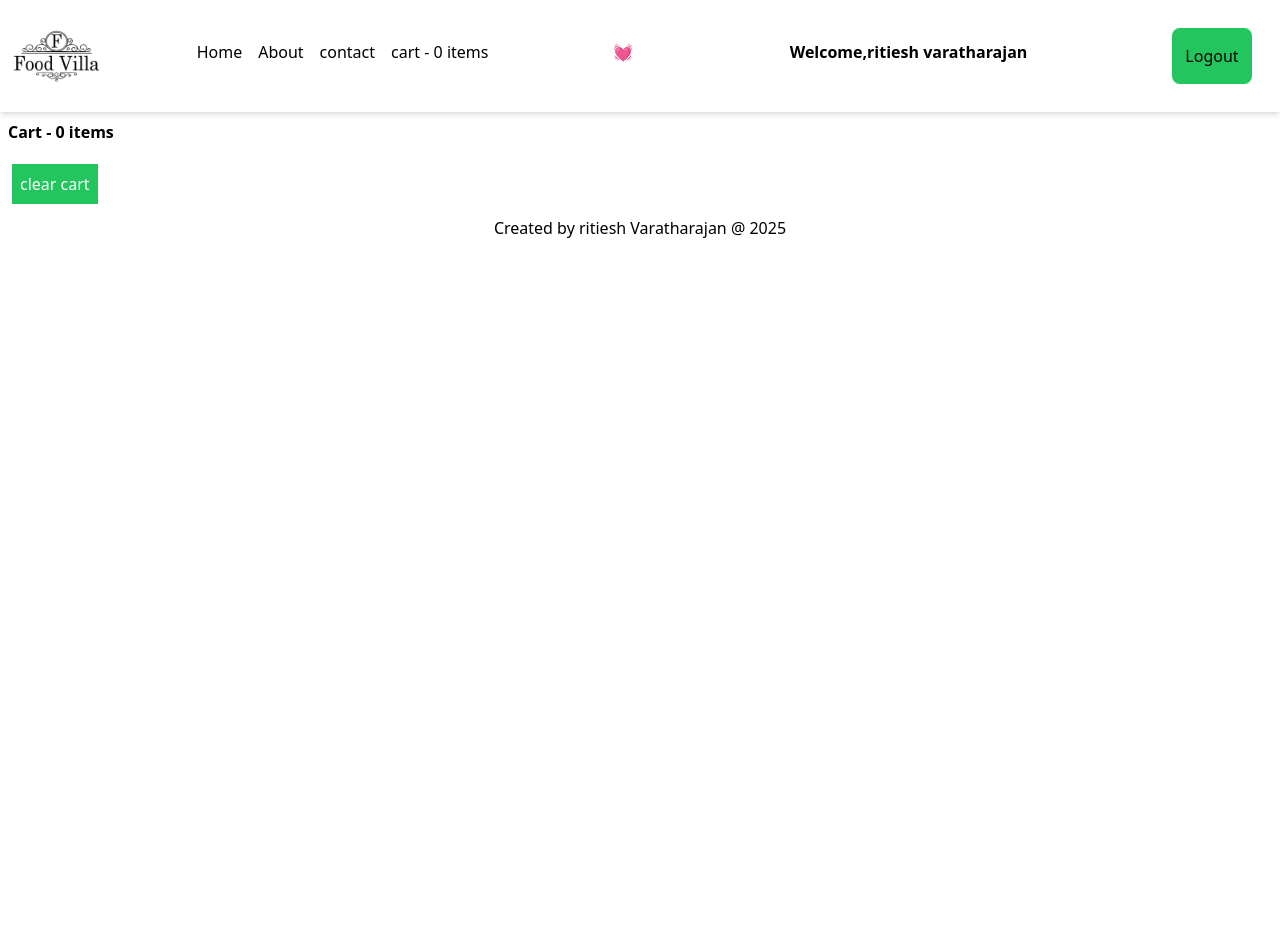
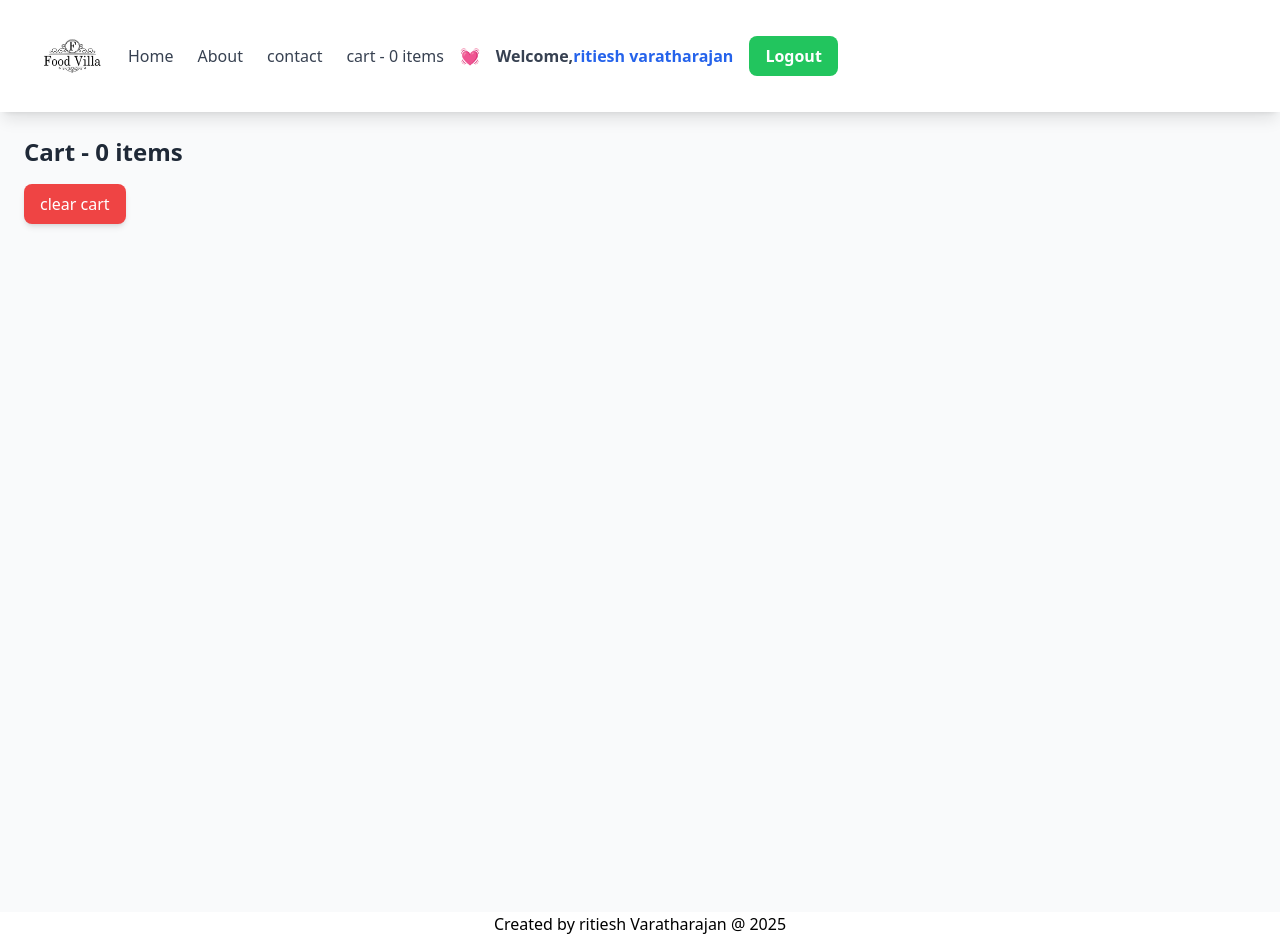
Before and after one commit to ritiesh/Swiggy-clone-, a React (Create React App) app: page /cart in a window 1280 px wide. Before the commit the page ends 800 px from the top, so only its background shows below. Built offline with nearby package versions, Linux system fonts and the light colour scheme.

Commit message:
commit new

```diff
--- a/public/index.html
+++ b/public/index.html
@@ -4,7 +4,8 @@
 <head>
     <meta charset="utf-8" />
     <link rel="icon" href="%PUBLIC_URL%/favicon.ico" />
-    <meta name="viewport" content="width=device-width, initial-scale=1" />
+    <!-- <meta name="viewport" content="width=device-width, initial-scale=1" /> -->
+    <meta name="viewport" content="width=device-width, initial-scale=1.0">
     <meta name="theme-color" content="#000000" />
 
     <meta name="description" content="Web site created using create-react-app" />
--- a/src/components/Body.js
+++ b/src/components/Body.js
@@ -41,18 +41,18 @@ const Body = () => {
 
   return (allrestaurent.length === 0) ? <Skimmer /> : (
     <>
-      <div className="px-2 py-2 my-2 m-96">
+      <div className="flex justify-center items-center py-6">
         <input
           type="text"
-          className="focus:bg-pink-100 border-2 h-9 w-96 "
-          placeholder="search"
+          className="border border-gray-300 focus:border-orange-500 focus:ring focus:ring-orange-200 rounded-lg h-12 w-full max-w-lg px-4 text-sm shadow-md outline-none transition-all duration-200"
+          placeholder="Search restaurents..."
           value={searchText}
           onChange={(e) => setSearchText(e.target.value)
           }
 
         >
         </input>
-        <button className="  bg-orange-500 h-9 text-white" onClick={() => {
+        <button className="ml-2 bg-orange-500 hover:bg-orange-600 text-white font-medium px-6 py-3 rounded-lg shadow-md transition-all duration-200" onClick={() => {
           // console.log(searchText)
           const data = filterData(searchText, allrestaurent)
           console.log(data)
@@ -69,7 +69,7 @@ const Body = () => {
 
         })}></input> */}
       </div>
-      <div className="flex flex-wrap bg-gray-400">
+      <div className="grid grid-cols-1 sm:grid-cols-2 md:grid-cols-3 lg:grid-cols-4 gap-6 p-4 bg-gray-100">
         {filterrestaurent?.map((restaurentList) => {
           return <Link to={"/restaurent/" + restaurentList.info.id} key={restaurentList.info.id}><Restrocard {...restaurentList.info} /></Link>
         })}
--- a/src/components/Cart.js
+++ b/src/components/Cart.js
@@ -9,10 +9,10 @@ const Cart = () => {
     dispatch(clearCart())
   }
   return (
-    <div>
-      <h1 className="p-2 font-bold">Cart - {cartItems.length} items</h1>
-      <button className="p-2 bg-green-500 m-3 text-white" onClick={()=>handleCart()}>clear cart</button>
-      <div className="flex flex-wrap">
+    <div className="p-6 bg-gray-50 min-h-screen">
+      <h1 className="text-2xl font-bold text-gray-800 mb-4">Cart - {cartItems.length} items</h1>
+      <button className="px-4 py-2 bg-red-500 text-white rounded-lg shadow-md hover:bg-red-600 transition-colors" onClick={()=>handleCart()}>clear cart</button>
+      <div className="flex flex-wrap gap-6 mt-6">
       {cartItems.map((item)=><FoodItem key={item.id}{...item} />)}
       </div>
     </div>
--- a/src/components/FoodItem.js
+++ b/src/components/FoodItem.js
@@ -1,15 +1,17 @@
 import { IMG_URL } from "../constant";
 
 
-const FoodItem=({description,price,imageId,name})=>{
+const FoodItem=({description,price,imageId,name,defaultPrice})=>{
   return(
 
-    <div className="w-48 bg-white m-6 ">
-    <img alt="none" src={IMG_URL + imageId}></img>
-    <h1 className="font-bold">{name}</h1>
-    <h3>{description}</h3>
-    <h4 className="font-bold">Ruppees : {price/100}</h4>
-
+    <div className="w-64 bg-white m-6 rounded-2xl shadow-lg hover:shadow-xl transition-shadow duration-200 h-80 overflow-hidden">
+    <img alt="none" src={IMG_URL + imageId} className="w-full h-40 rounded-t-2xl object-cover"></img>
+    <div className="p-4 flex flex-col justify-between h-40">
+    <h1 className="font-semibold text-lg text-gray-800 truncate">{name}</h1>
+    <h3 className="text-gray-500 text-sm mt-1 truncate">{description}</h3>
+    {price && <p className="text-gray-800 font-medium mt-2">₹  {price/100}.00</p>}
+    {defaultPrice && <p className="text-gray-800 font-medium mt-2">₹ {defaultPrice/100}.00</p>}
+    </div>
   </div>
   )
 }
--- a/src/components/Header.js
+++ b/src/components/Header.js
@@ -7,7 +7,7 @@ import { useContext } from "react";
 import { useSelector } from "react-redux";
 
 const Title = () => (
-  <a href="/"><img className="h-28 p-2 sm:max-2xl" alt="nothing" src={Logo} ></img></a>
+  <a href="/"><img className="h-16 sm:h-20 p-2 transition-transform duration-200 hover:scale-105" alt="nothing" src={Logo} ></img></a>
 )
 const Header = () => {
 
@@ -18,25 +18,39 @@ const Header = () => {
   const cartItems=useSelector(store=>store.cart.items)
   console.log(cartItems)
   return (
-    <div className="flex justify-between bg-white shadow-md">
+    <div className="flex justify-between items-center bg-white shadow-lg p-4 md:px-8 sticky top-0 z-50">
+      <div className="flex items-center space-x-4">
       <Title />
+
       <div>
-        <ul className="flex py-10">
-          <li className="px-2"><Link to="/">Home</Link></li>
-          <Link to="/about" ><li className="px-2">About</li></Link>
-          <Link to="/contact"><li className="px-2">contact</li></Link>
+        <ul className="hidden sm:flex space-x-6 text-gray-700 font-medium">
+          <li className="hover:text-blue-600 transition-colors duration-200">
+            <Link to="/">Home</Link>
+            </li>
+          <Link to="/about" ><li className="hover:text-blue-600 transition-colors duration-200">About</li></Link>
+          <Link to="/contact"><li className="hover:text-blue-600 transition-colors duration-200">contact</li></Link>
 
           {/* <Link to="/instamart"><li className="px-2">Instamart</li></Link> */}
-          <Link to="/cart"><li className="px-2">cart - {cartItems.length} items</li></Link>
+          <Link to="/cart"><li className="hover:text-blue-600 transition-colors duration-200">cart - {cartItems.length} items</li></Link>
         </ul>
       </div>
 
-      <div className="m-5 p-5">
+      <div className="flex items-center space-x-6">
       {isOnline ? '💓' : '❣️'}
       </div>
-      <p className="p-10 text-black-500 font-bold">Welcome,{user.name}</p>
-      {loggedIn ? <button className="bg-green-500 m-7 w-20 rounded-lg" onClick={() => setLoggedIn(!loggedIn)}>Logout</button> : <button className="bg-red-500 m-7 w-20 rounded-lg" onClick={() => setLoggedIn(!loggedIn)}>Login</button>}
-
+      <div>
+      <p className="text-gray-700 font-semibold">Welcome,
+        <span className="text-blue-600">{user.name}</span>
+        </p>
+      </div>
+      <div>
+      {loggedIn ?
+      <button className="bg-green-500 hover:bg-green-600 text-white font-semibold py-2 px-4 rounded-lg transition-all duration-200" onClick={() => setLoggedIn(!loggedIn)}>Logout
+      </button> :
+      <button className="bg-red-500 hover:bg-red-600 text-white font-semibold py-2 px-4 rounded-lg transition-all duration-200" onClick={() => setLoggedIn(!loggedIn)}>Login
+      </button>}
+      </div>
+      </div>
 
     </div>
   )
--- a/src/components/RestaurentMenu.js
+++ b/src/components/RestaurentMenu.js
@@ -29,41 +29,44 @@ const RestaurentMenu = () => {
   }
 
   return (!restaurent) ? <Shimmer /> : (
-    <div className="flex p-2 m-4">
-      <div className="w-96">
-        <h1>Restaurent id:{id}</h1>
-
-        <h1 className="font-bold text-base p-1">{name}</h1>
-        <img src={IMG_URL + cloudinaryImageId} alt="logo" width={200} height={100}></img>
-        <h2>{areaName}</h2>
-        <div className="bg-green-500 w-12  text-sm">
+    <div className="flex flex-col lg:flex-row p-6 m-4 bg-gray-50 rounded-lg shadow-lg">
+      <div className="lg:w-1/3 w-full mb-6 lg:mb-0 p-4">
+        <h1 className="text-xl font-bold text-gray-800 mb-2">{name}</h1>
+        <img src={IMG_URL + cloudinaryImageId} alt="logo" className="w-64 h-36 rounded-lg object-cover mb-4"></img>
+        <p className="text-gray-600">📍{areaName}</p>
+        <div className="px-2 py-1 text-sm font-bold text-black rounded">
       <p>{avgRatingString + " "}⭐</p>
       </div>
       </div>
-      <div className="m-10 p-2 w-4/5">
-        <h1><b>Menu</b></h1>
+      <div className="lg:w-2/3 w-full p-4">
+        <h1 className="text-2xl font-bold text-gray-800 mb-4">Menu</h1>
         {itemCards.length ? (
           itemCards.map((item) => {
             const {
 
               name,
               imageId,
+              price,
+              defaultPrice,
               description,
             } = item.card.info;
             return (
-              <div className="border-2 p-2 m-1">
-                <div className="flex">
-                <div>
+              <div className="border rounded-lg p-4 mb-4 bg-white shadow-sm hover:shadow-md transition-shadow duration-200">
+                <div className="flex justify-between items-start">
+                <div className="w-3/4">
             <h2 className="font-bold">{name}</h2>
-            <img src={IMG_URL + imageId} alt="logo" width={100} heigth></img>
-            <p>{description}</p>
+            <img src={IMG_URL + imageId} alt="logo" className="w-24 h-24 rounded-lg object-cover"></img>
+            {price && <p className="text-gray-800 font-medium mt-2">₹  {price/100}.00</p>}
+            {defaultPrice && <p className="text-gray-800 font-medium mt-2">₹ {defaultPrice/100}.00</p>}
+
+            <p className="text-gray-500 text-sm mt-1 truncate">{description}</p>
             </div>
             <div>
-            <button className="bg-green-500 text-white p-2 m-2 " onClick={() => handleAddItem(item.card.info)}>AddItem</button>
+            <button className="mt-4 bg-green-500 text-white px-4 py-2 rounded-lg shadow-md hover:bg-green-600 transition-colors" onClick={() => handleAddItem(item.card.info)}>AddItem</button>
             </div>
             </div>
             </div>)
-          })) : <h2>No items available</h2>}
+          })) : <h2 className="text-gray-500 text-lg">No items available</h2>}
       </div>
 
 
--- a/src/components/Restrocard.js
+++ b/src/components/Restrocard.js
@@ -5,16 +5,19 @@ import { IMG_URL } from "../constant";
 const Restrocard = ({ cloudinaryImageId, name, avgRating, cuisines, areaName }) => {
   // const {user}=useContext(UserContext)
   return (
-    <div className="w-48 bg-white m-6 rounded-2xl h-72">
-      <img alt="none" src={IMG_URL + cloudinaryImageId} className="w-64 h-36"></img>
-      <h1 className="font-bold text-base p-1">{name}</h1>
-      <p className="p-1">{cuisines[0] + ","+ cuisines[1]}</p>
+    <div className="w-64 bg-white m-6 rounded-2xl shadow-lg hover:shadow-xl transition-shadow duration-200 h-80 overflow-hidden">
 
-      <div className="bg-green-500 w-12 m-2 text-sm">
+      <img alt="none" src={IMG_URL + cloudinaryImageId} className="w-full h-40 rounded-t-2xl object-cover"></img>
+      <div className="p-4 flex flex-col justify-between h-40">
+      <h1 className="font-semibold text-lg text-gray-800 truncate">{name}</h1>
+      <p className="text-sm text-gray-500 truncate">{cuisines.join(",")}</p>
+
+      <div className="px-2 py-1 text-sm font-bold text-black rounded">
       <p>{avgRating + " "}⭐</p>
       </div>
 
       {/* <h4 className="font-bold">{user.name}-{user.email}</h4> */}
+      </div>
 
     </div>
   )
--- a/src/components/Shimmer.js
+++ b/src/components/Shimmer.js
@@ -1,8 +1,8 @@
 const Shimmer = () => {
   return (
-    <div className="flex flex-wrap">
+    <div className="flex flex-wrap justify-center gap-6 p-6">
       {Array(10).fill(" ").map((e, index) => (
-        <div key={index} className="w-48 bg-gray-300 m-6 rounded-2xl h-72"></div>
+        <div key={index} className="w-48 h-72 bg-gray-200 rounded-2xl animate-pulse"></div>
       ))}
     </div>
   )
```
